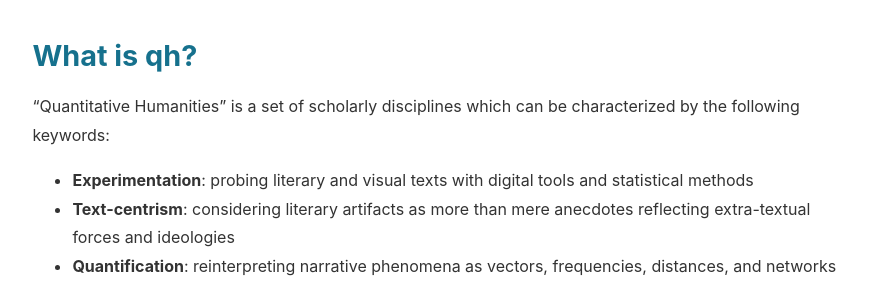
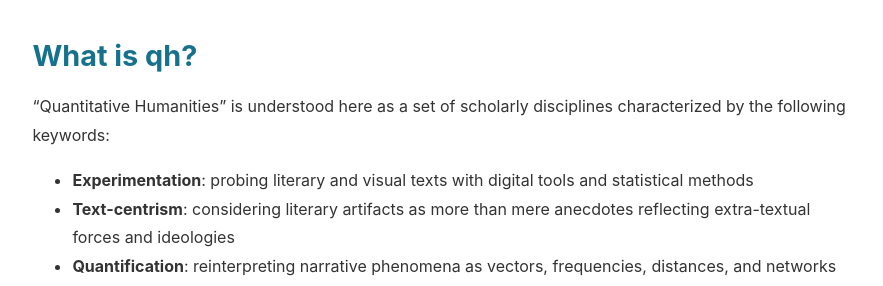
Before and after one commit to mcjkurz/qhchina, a Jekyll site: the page built from docs/index.md, in a window 1280 px wide. Shown: the part 699-985 px from the top of the page, without its empty margins (198-1081 px from the left). Built offline with Jekyll 4.4.1, drawn with Linux system fonts in a browser that asks for light colours.

Commit message:
mainpage

```diff
--- a/docs/index.md
+++ b/docs/index.md
@@ -32,7 +32,7 @@ title: Home
 
 ## What is qh?
 
-"Quantitative Humanities" is a set of scholarly disciplines which can be characterized by the following keywords:
+"Quantitative Humanities" is understood here as a set of scholarly disciplines characterized by the following keywords:
 
 - **Experimentation**: probing literary and visual texts with digital tools and statistical methods
 - **Text-centrism**: considering literary artifacts as more than mere anecdotes reflecting extra-textual forces and ideologies
```
